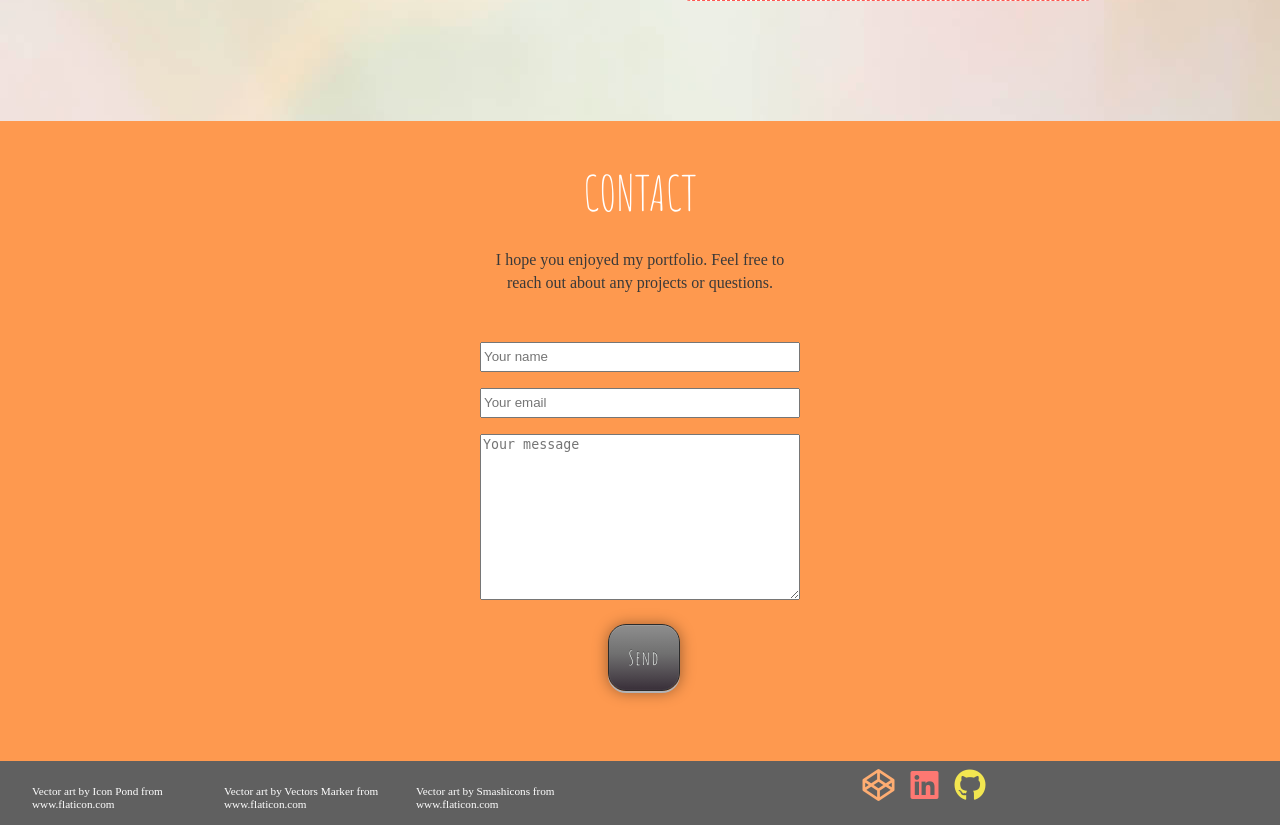
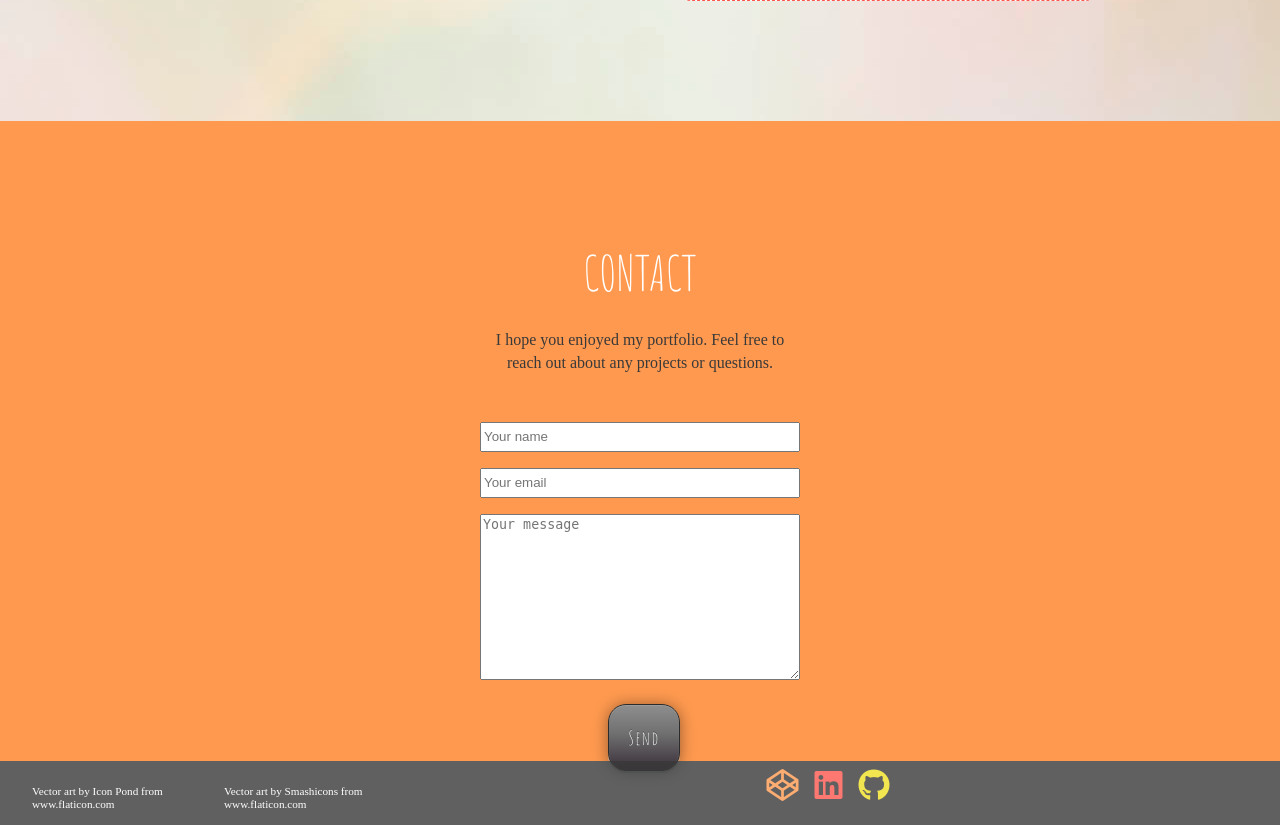
Before and after one commit to innaleikina/inna-portfolio, a PHP site: page / in a window 1280 px wide. Shown: the part 3168-3993 px from the top of the page. Run offline with PHP 8.4, Linux system fonts and the light colour scheme; some libraries are stand-ins or nearby versions.

Commit message:
contact padding top

```diff
--- a/css/style.css
+++ b/css/style.css
@@ -825,6 +825,7 @@ border:2px rgb(254,87,79) dashed;
 }
 /*_______________________CONTACT_____________*/
 .contact-title{
+  padding-top:5rem;
   color:white;
   font-family:"Amatic SC";
   font-size:3rem;
--- a/index.html
+++ b/index.html
@@ -232,7 +232,7 @@
 
   <p class="vector-credit"> Vector art by Icon Pond from www.flaticon.com </p>
 
-  <p class="vector-credit"> Vector art by Vectors Marker from www.flaticon.com </p>
+  <!-- <p class="vector-credit"> Vector art by Vectors Marker from www.flaticon.com </p> -->
 
    <p class="vector-credit"> Vector art by Smashicons from www.flaticon.com </p>
   </div>
```
